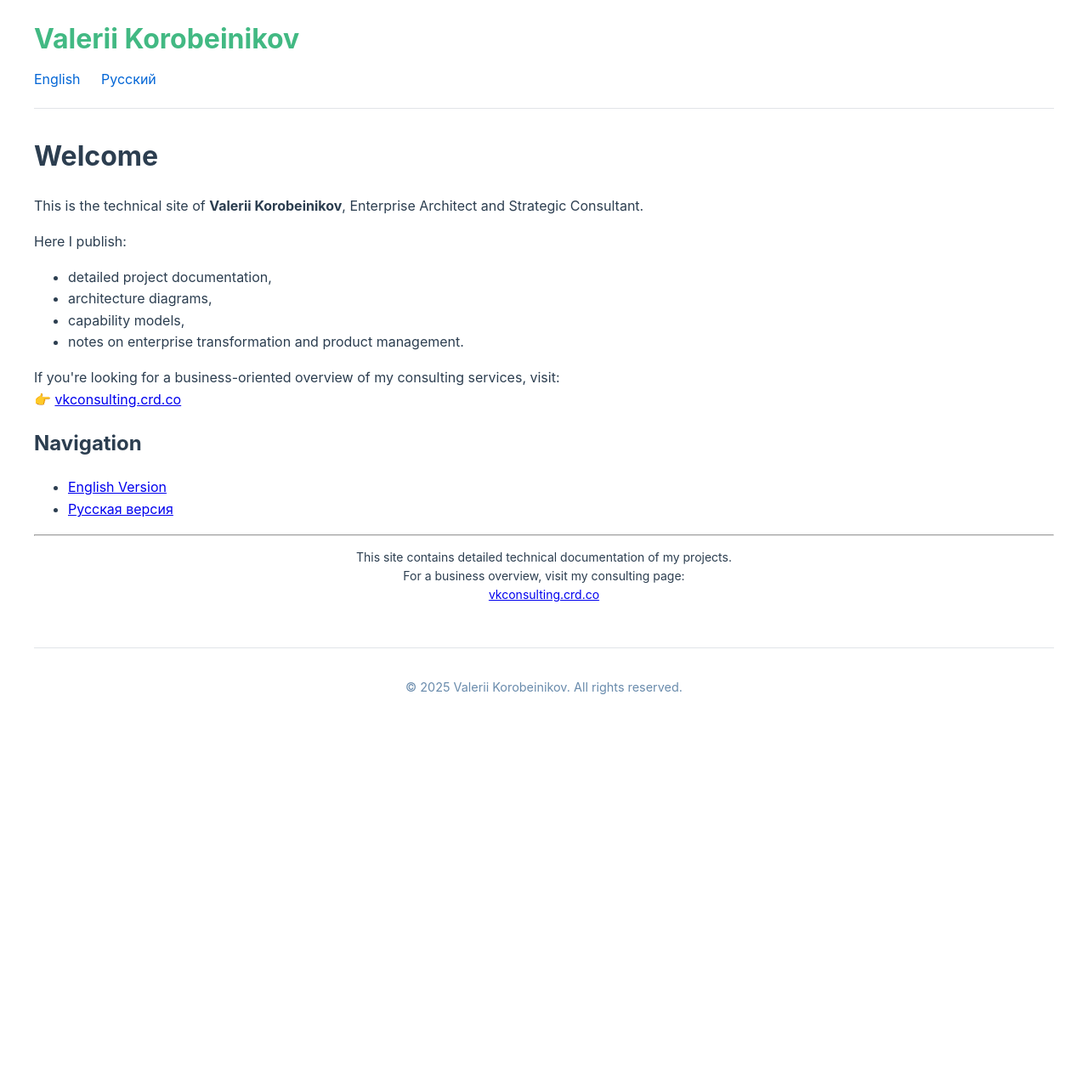
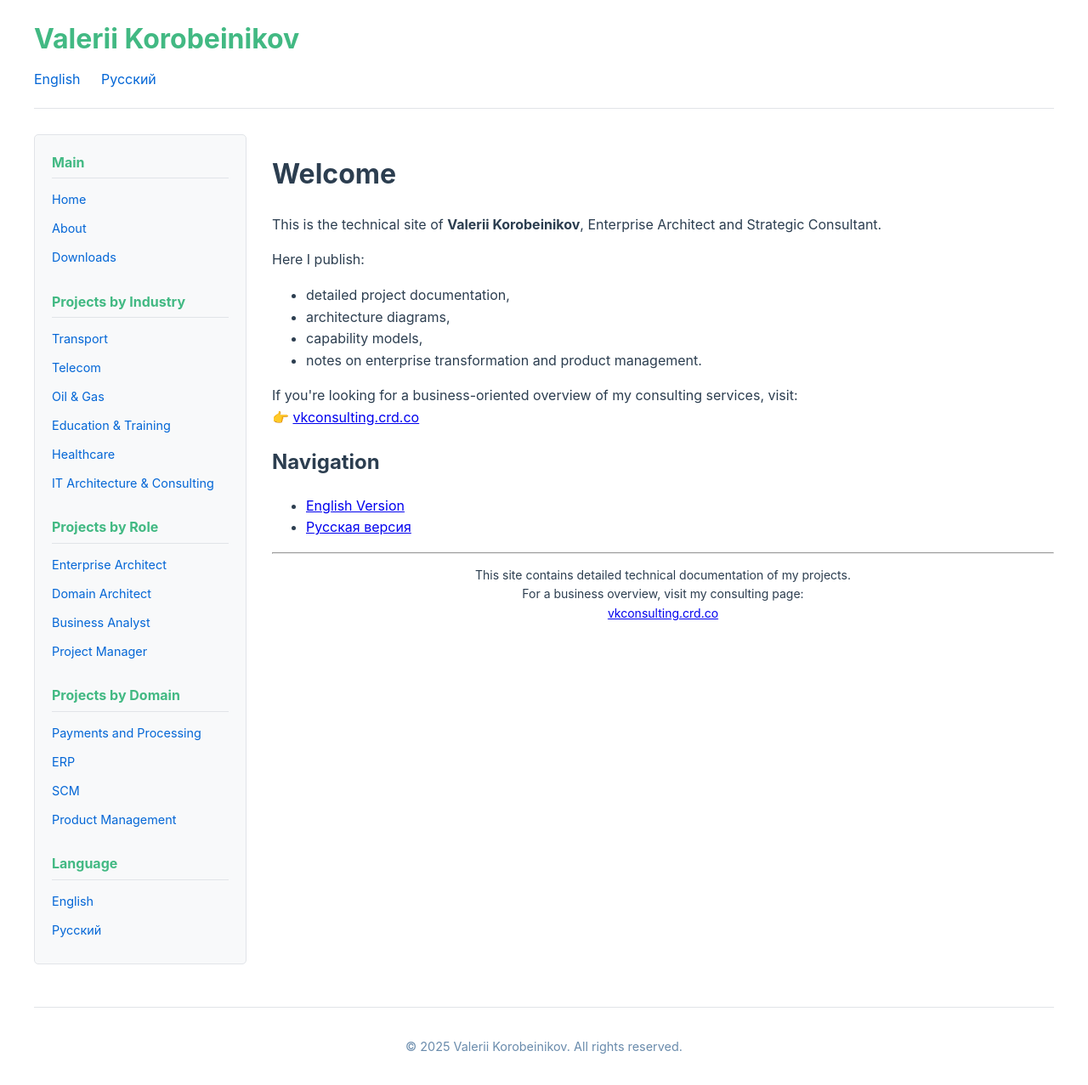
Before and after one commit to vkgeorgia/vkgeorgia.github.io, a Jekyll site: the page built from index.html, in a window 1280 px wide. Shown: the whole page at 85% size. Built offline with Jekyll 4.4.1, drawn with Linux system fonts in a browser that asks for light colours; before the commit the page ends 900 px from its top, so only the background shows below that.

Commit message:
Left navigation panel added

```diff
--- /dev/null
+++ b/_includes/navigation.html
@@ -0,0 +1,50 @@
+<nav class="site-navigation">
+  <div class="nav-section">
+    <h3>Main</h3>
+    <ul>
+      <li><a href="{{ '/en/' | relative_url }}">Home</a></li>
+      <li><a href="{{ '/en/about' | relative_url }}">About</a></li>
+      <li><a href="{{ '/en/downloads' | relative_url }}">Downloads</a></li>
+    </ul>
+  </div>
+
+  <div class="nav-section">
+    <h3>Projects by Industry</h3>
+    <ul>
+      <li><a href="{{ '/en/projects/transport' | relative_url }}">Transport</a></li>
+      <li><a href="{{ '/en/projects/telecom' | relative_url }}">Telecom</a></li>
+      <li><a href="{{ '/en/projects/oilgas' | relative_url }}">Oil & Gas</a></li>
+      <li><a href="{{ '/en/projects/education' | relative_url }}">Education & Training</a></li>
+      <li><a href="{{ '/en/projects/healthcare' | relative_url }}">Healthcare</a></li>
+      <li><a href="{{ '/en/projects/consulting' | relative_url }}">IT Architecture & Consulting</a></li>
+    </ul>
+  </div>
+
+  <div class="nav-section">
+    <h3>Projects by Role</h3>
+    <ul>
+      <li><a href="{{ '/en/roles/enterprise-architect' | relative_url }}">Enterprise Architect</a></li>
+      <li><a href="{{ '/en/roles/domain-architect' | relative_url }}">Domain Architect</a></li>
+      <li><a href="{{ '/en/roles/business-analyst' | relative_url }}">Business Analyst</a></li>
+      <li><a href="{{ '/en/roles/project-manager' | relative_url }}">Project Manager</a></li>
+    </ul>
+  </div>
+
+  <div class="nav-section">
+    <h3>Projects by Domain</h3>
+    <ul>
+      <li><a href="{{ '/en/domains/card-processing' | relative_url }}">Payments and Processing</a></li>
+      <li><a href="{{ '/en/domains/erp' | relative_url }}">ERP</a></li>
+      <li><a href="{{ '/en/domains/scm' | relative_url }}">SCM</a></li>
+      <li><a href="{{ '/en/domains/product-management' | relative_url }}">Product Management</a></li>
+    </ul>
+  </div>
+
+  <div class="nav-section">
+    <h3>Language</h3>
+    <ul>
+      <li><a href="{{ '/en/' | relative_url }}">English</a></li>
+      <li><a href="{{ '/ru/' | relative_url }}">Русский</a></li>
+    </ul>
+  </div>
+</nav>
--- a/_layouts/default.html
+++ b/_layouts/default.html
@@ -25,9 +25,15 @@
       </nav>
     </header>
 
-    <main class="site-content">
-      {{ content }}
-    </main>
+    <div class="main-wrapper">
+      <aside class="sidebar">
+        {% include navigation.html %}
+      </aside>
+
+      <main class="site-content">
+        {{ content }}
+      </main>
+    </div>
 
     <footer class="site-footer">
       <p>&copy; {{ site.time | date: "%Y" }} {{ site.title }}. All rights reserved.</p>
--- a/_sass/main.scss
+++ b/_sass/main.scss
@@ -56,10 +56,69 @@ body {
   }
 }
 
+// Main wrapper
+.main-wrapper {
+  display: flex;
+  gap: 30px;
+  margin-bottom: 50px;
+}
+
+// Sidebar
+.sidebar {
+  width: 250px;
+  flex-shrink: 0;
+
+  .site-navigation {
+    background-color: #f8f9fa;
+    border: 1px solid $border-color;
+    border-radius: 5px;
+    padding: 20px;
+
+    .nav-section {
+      margin-bottom: 25px;
+
+      &:last-child {
+        margin-bottom: 0;
+      }
+
+      h3 {
+        margin: 0 0 10px 0;
+        font-size: 1rem;
+        color: $primary-color;
+        border-bottom: 1px solid $border-color;
+        padding-bottom: 5px;
+      }
+
+      ul {
+        list-style: none;
+        padding: 0;
+        margin: 0;
+
+        li {
+          margin-bottom: 5px;
+
+          a {
+            color: $link-color;
+            text-decoration: none;
+            font-size: 0.9rem;
+            display: block;
+            padding: 3px 0;
+
+            &:hover {
+              color: $primary-color;
+              text-decoration: underline;
+            }
+          }
+        }
+      }
+    }
+  }
+}
+
 // Main content
 .site-content {
+  flex: 1;
   min-height: 400px;
-  margin-bottom: 50px;
 }
 
 // Page styles
@@ -164,4 +223,29 @@ body {
   .page .page-header .page-title {
     font-size: 2rem;
   }
+
+  .main-wrapper {
+    flex-direction: column;
+    gap: 20px;
+  }
+
+  .sidebar {
+    width: 100%;
+
+    .site-navigation {
+      padding: 15px;
+
+      .nav-section {
+        margin-bottom: 20px;
+
+        h3 {
+          font-size: 0.9rem;
+        }
+
+        ul li a {
+          font-size: 0.85rem;
+        }
+      }
+    }
+  }
 }
```
